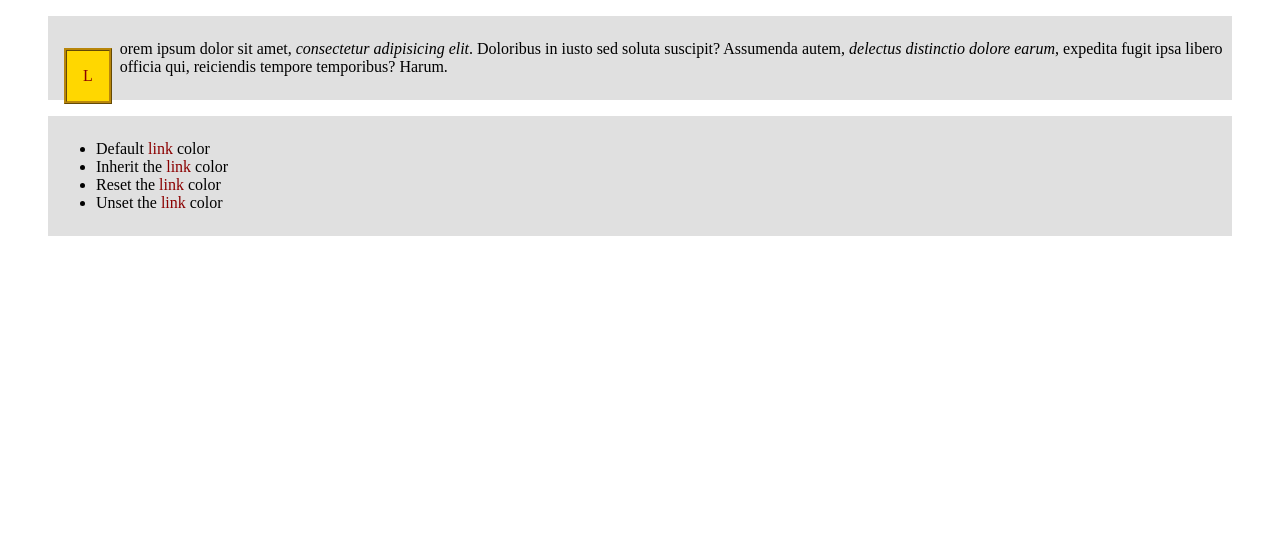
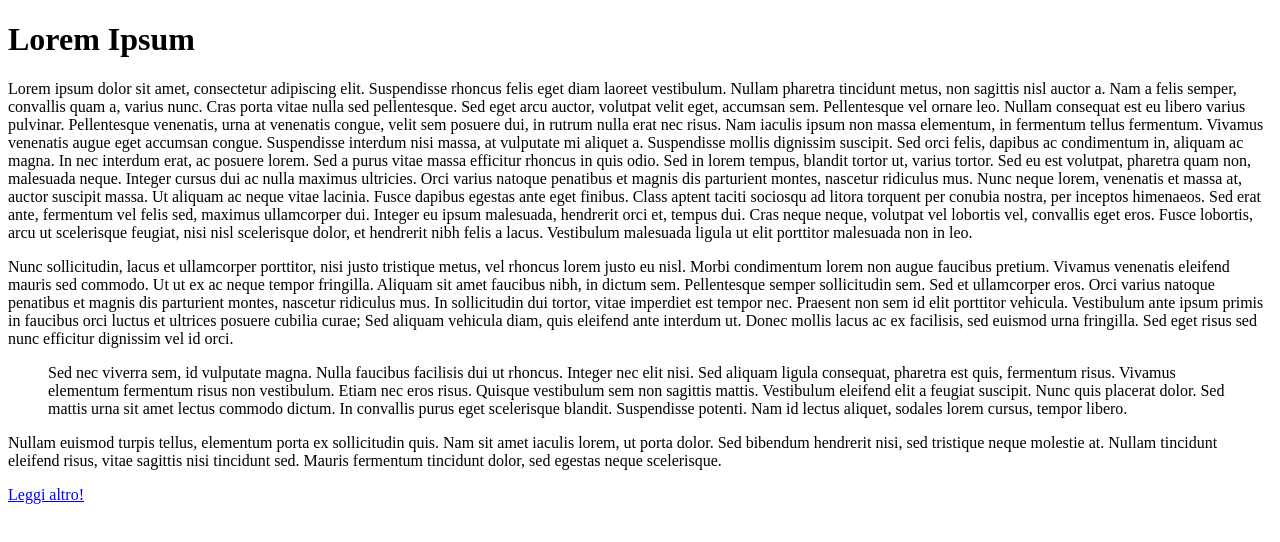
Before and after one commit to Andros924/css, a plain HTML site: page Pseudo-classi-e-pseudo-elementi/start/index.html in a window 1280 px wide. Drawn offline with Linux system fonts and the light colour scheme.

Commit message:
correzione esercizio

```diff
--- a/Pseudo-classi-e-pseudo-elementi/start/index.html
+++ b/Pseudo-classi-e-pseudo-elementi/start/index.html
@@ -1,34 +1,56 @@
 <!DOCTYPE html>
 <html>
 
-<head>
-  <meta http-equiv="X-UA-Compatible" content="IE=edge" />
-  <meta charset="utf-8" />
-  <meta name="viewport" content="width=device-width, initial-scale=1.0, maximum-scale=1.0, user-scalable=no" />
-  <title>Lezione CSS</title>
-  <link rel="stylesheet" href="style.css" />
-</head>
+	<head>
+		<meta http-equiv="X-UA-Compatible" content="IE=edge"/>
+		<meta charset="utf-8"/>
+		<meta name="viewport" content="width=device-width, initial-scale=1.0, maximum-scale=1.0, user-scalable=no"/>
+		<title>Lezione HTML</title>
+		<link rel="stylesheet" href="style.css"/>
+	</head>
 
-<body>
+	<body>
+		<h1>Lorem Ipsum</h1>
+		<p>Lorem ipsum dolor sit amet, consectetur adipiscing elit. Suspendisse rhoncus felis eget diam laoreet
+		   vestibulum. Nullam pharetra tincidunt metus, non sagittis nisl auctor a. Nam a felis semper, convallis quam
+		   a, varius nunc. Cras porta vitae nulla sed pellentesque. Sed eget arcu auctor, volutpat velit eget, accumsan
+		   sem. Pellentesque vel ornare leo. Nullam consequat est eu libero varius pulvinar.
+		   Pellentesque venenatis, urna at venenatis congue, velit sem posuere dui, in rutrum nulla erat nec risus. Nam
+		   iaculis ipsum non massa elementum, in fermentum tellus fermentum. Vivamus venenatis augue eget accumsan
+		   congue. Suspendisse interdum nisi massa, at vulputate mi aliquet a. Suspendisse mollis dignissim suscipit.
+		   Sed orci felis, dapibus ac condimentum in, aliquam ac magna. In nec interdum erat, ac posuere lorem. Sed a
+		   purus vitae massa efficitur rhoncus in quis odio. Sed in lorem tempus, blandit tortor ut, varius tortor. Sed
+		   eu est volutpat, pharetra quam non, malesuada neque. Integer cursus dui ac nulla maximus ultricies.
+		   Orci varius natoque penatibus et magnis dis parturient montes, nascetur ridiculus mus. Nunc neque lorem,
+		   venenatis et massa at, auctor suscipit massa. Ut aliquam ac neque vitae lacinia. Fusce dapibus egestas ante
+		   eget finibus. Class aptent taciti sociosqu ad litora torquent per conubia nostra, per inceptos himenaeos.
+		   Sed
+		   erat ante, fermentum vel felis sed, maximus ullamcorper dui. Integer eu ipsum malesuada, hendrerit orci et,
+		   tempus dui. Cras neque neque, volutpat vel lobortis vel, convallis eget eros. Fusce lobortis, arcu ut
+		   scelerisque feugiat, nisi nisl scelerisque dolor, et hendrerit nibh felis a lacus. Vestibulum malesuada
+		   ligula ut elit porttitor malesuada non in leo.</p>
+		<p>
+			Nunc sollicitudin, lacus et ullamcorper porttitor, nisi justo tristique metus, vel rhoncus lorem justo eu
+			nisl. Morbi condimentum lorem non augue faucibus pretium. Vivamus venenatis eleifend mauris sed commodo. Ut
+			ut ex ac neque tempor fringilla. Aliquam sit amet faucibus nibh, in dictum sem. Pellentesque semper
+			sollicitudin sem. Sed et ullamcorper eros. Orci varius natoque penatibus et magnis dis parturient montes,
+			nascetur ridiculus mus. In sollicitudin dui tortor, vitae imperdiet est tempor nec. Praesent non sem id elit
+			porttitor vehicula. Vestibulum ante ipsum primis in faucibus orci luctus et ultrices posuere cubilia curae;
+			Sed aliquam vehicula diam, quis eleifend ante interdum ut. Donec mollis lacus ac ex facilisis, sed euismod
+			urna fringilla. Sed eget risus sed nunc efficitur dignissim vel id orci.</p>
+		<blockquote>
+			Sed nec viverra sem, id vulputate magna. Nulla faucibus facilisis dui ut rhoncus. Integer nec elit nisi. Sed
+			aliquam ligula consequat, pharetra est quis, fermentum risus. Vivamus elementum fermentum risus non
+			vestibulum. Etiam nec eros risus. Quisque vestibulum sem non sagittis mattis. Vestibulum eleifend elit a
+			feugiat suscipit. Nunc quis placerat dolor. Sed mattis urna sit amet lectus commodo dictum. In convallis
+			purus eget scelerisque blandit. Suspendisse potenti. Nam id lectus aliquet, sodales lorem cursus, tempor
+			libero.</blockquote>
+		<p>
+			Nullam euismod turpis tellus, elementum porta ex sollicitudin quis. Nam sit amet iaculis lorem, ut porta
+			dolor. Sed bibendum hendrerit nisi, sed tristique neque molestie at. Nullam tincidunt eleifend risus, vitae
+			sagittis nisi tincidunt sed. Mauris fermentum tincidunt dolor, sed egestas neque scelerisque.</p>
 
-  <blockquote class="content1">
-    <p>
-      <span style="float: left; color: darkred; border: 3px ridge darkgoldenrod; padding: 16px; background-color: gold; margin: 8px;">L</span>orem ipsum dolor sit amet,
-      <em class="variant-em">consectetur adipisicing elit</em>. Doloribus in iusto sed soluta
-      suscipit? Assumenda autem, <em>delectus distinctio dolore earum</em>,
-      expedita fugit ipsa libero officia qui, reiciendis tempore temporibus? Harum.
-    </p>
-  </blockquote>
-
-  <blockquote>
-    <ul>
-      <li>Default <a href="#">link</a> color</li>
-      <li class="link1">Inherit the <a href="#">link</a> color</li>
-      <li class="link2">Reset the <a href="#">link</a> color</li>
-      <li class="link3">Unset the <a href="#">link</a> color</li>
-    </ul>
-  </blockquote>
-
-</body>
+		<a href="#">Leggi altro!</a>
+	</body>
 
 </html>
--- a/Pseudo-classi-e-pseudo-elementi/start/style.css
+++ b/Pseudo-classi-e-pseudo-elementi/start/style.css
@@ -1,17 +1,24 @@
+
+p:first-child:first-letter {
+  float: left;
+  color: darkred;
+  border: 3px ridge darkgoldenrod;
+  padding: 16px;
+  background-color: gold;
+  margin: 8px;
+}
+
+
 blockquote {
-	quotes: '\201C' '\201D';
-	background-color: rgba(0, 0, 0, 0.12);
-	padding: 8px;
-  }
+  quotes: "“" "”";
+}
 
-  a {
-	color: darkred;
-	text-decoration: none;
-  }
 
-  a:hover {
-	color: red;
-  }
-  a:visited {
-	color: blueviolet;
-  }
+a:hover {
+  color: blue;
+}
+
+
+a:visited {
+  color: purple;
+}
```
